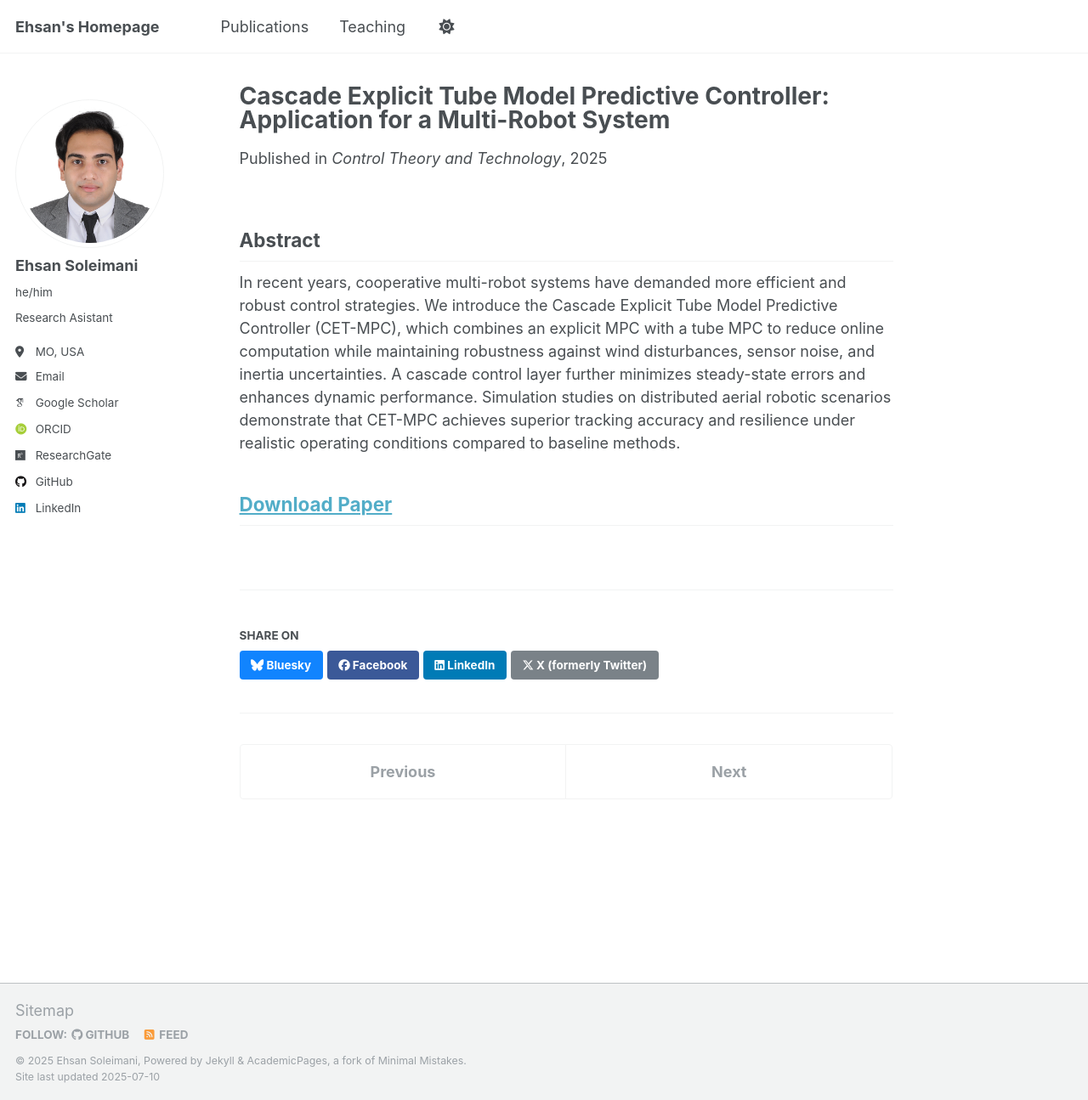
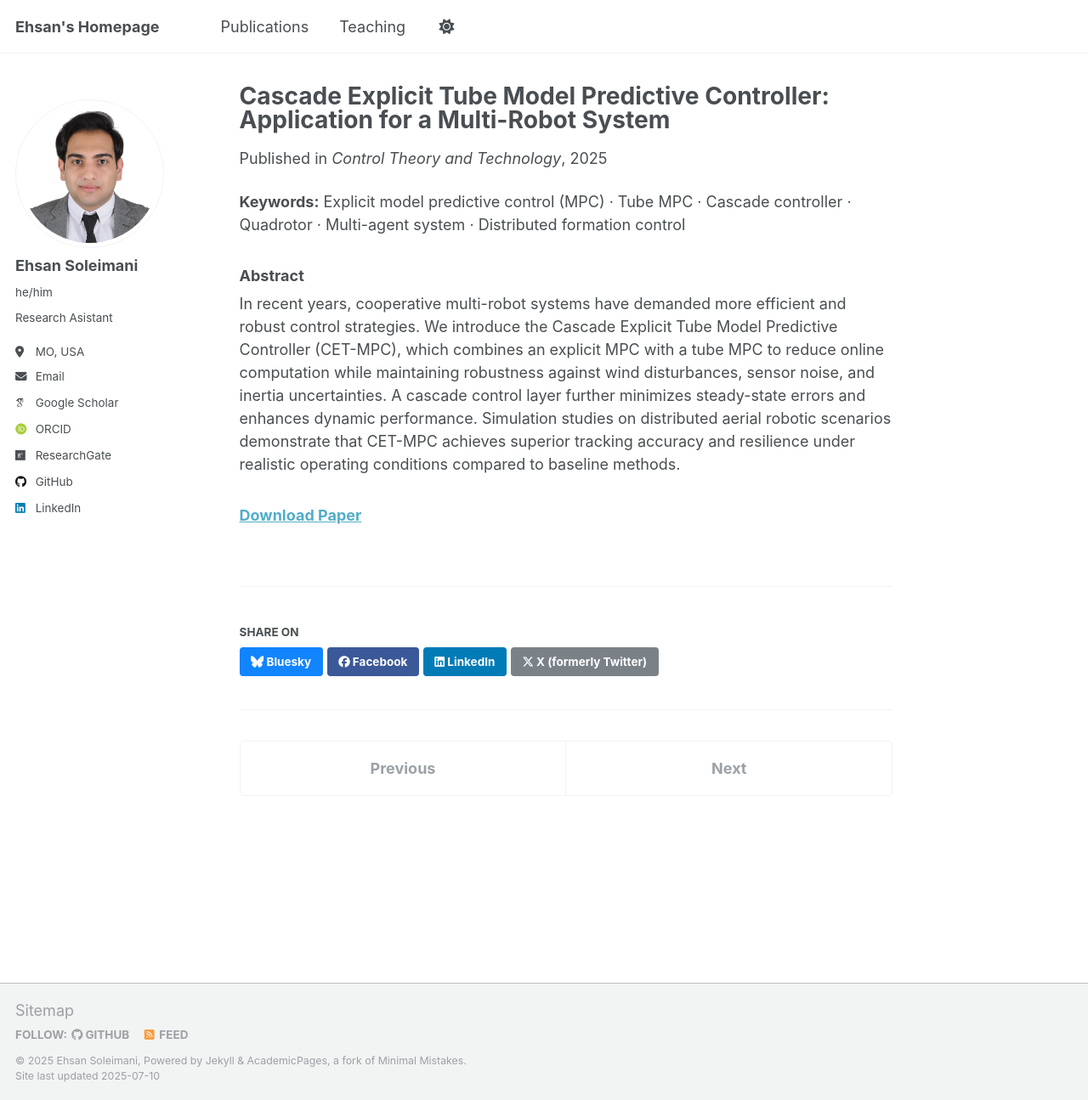
Before and after one commit to EhsanSoleimani1998/EhsanSoleimani1998.github.io, a Jekyll site: the page built from _publications/2025-05-01-cascade-explicit-tube-mpc-multi-robot.md, in a window 1280 px wide and 1295 px high. Shown: the whole window at 85% size. Built offline with Jekyll 4.4.1, drawn with Linux system fonts in a browser that asks for light colours; some web fonts are replaced; a script that is not in the unit is left out.

Commit message:
Update 2025-05-01-cascade-explicit-tube-mpc-multi-robot.md

```diff
--- a/_publications/2025-05-01-cascade-explicit-tube-mpc-multi-robot.md
+++ b/_publications/2025-05-01-cascade-explicit-tube-mpc-multi-robot.md
@@ -11,8 +11,9 @@ paperurl:
 bibtexurl:
 citation:
 ---
+**Keywords:** Explicit model predictive control (MPC) · Tube MPC · Cascade controller · Quadrotor · Multi-agent system · Distributed formation control
 
-## Abstract
+### Abstract
 In recent years, cooperative multi-robot systems have demanded more efficient and robust control strategies. We introduce the Cascade Explicit Tube Model Predictive Controller (CET-MPC), which combines an explicit MPC with a tube MPC to reduce online computation while maintaining robustness against wind disturbances, sensor noise, and inertia uncertainties. A cascade control layer further minimizes steady-state errors and enhances dynamic performance. Simulation studies on distributed aerial robotic scenarios demonstrate that CET-MPC achieves superior tracking accuracy and resilience under realistic operating conditions compared to baseline methods.
 
-## [Download Paper](https://link.springer.com/article/10.1007/s11768-025-00244-y)
+### [Download Paper](https://link.springer.com/article/10.1007/s11768-025-00244-y)
```
